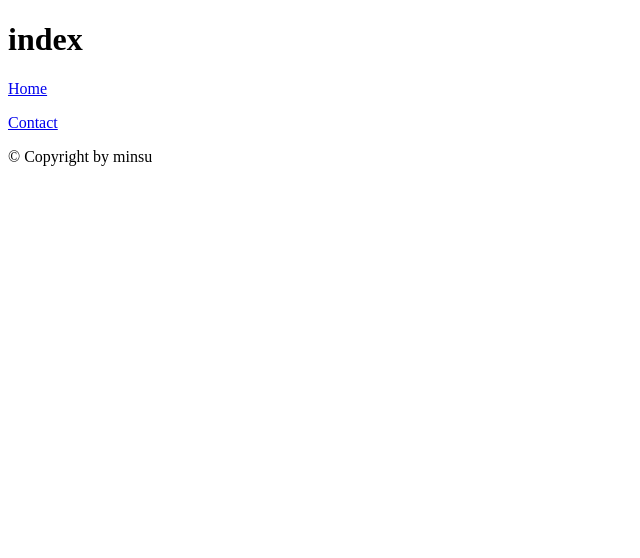
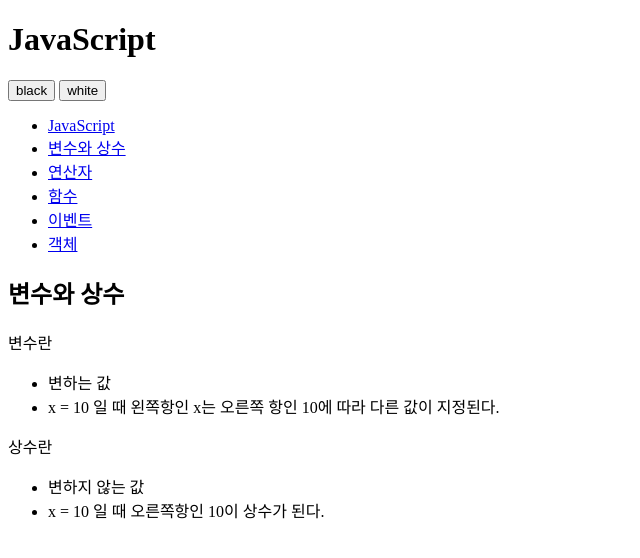
Before and after one commit to vwhite99/opentutorials-vwhite99, a plain HTML site: page index.html in a window 1280 px wide. Shown: the whole page, without its empty margins (0-640 px from the left). Drawn offline with Linux system fonts and the light colour scheme.

Commit message:
change index.html

```diff
--- a/index.html
+++ b/index.html
@@ -1,46 +1,53 @@
 <!DOCTYPE html>
-<html lang="en">
+<html>
     <head>
         <meta charset="utf-8" />
-
-		<!-- Always force latest IE rendering engine (even in intranet) & Chrome Frame
-		Remove this if you use the .htaccess -->
-		<meta http-equiv="X-UA-Compatible" content="IE=edge,chrome=1" />
-
-		<title>index</title>
-		<meta name="description" content="" />
-		<meta name="author" content="minsu" />
-
-		<meta name="viewport" content="width=device-width; initial-scale=1.0" />
-
-		<!-- Replace favicon.ico & apple-touch-icon.png in the root of your domain and delete these references -->
-		<link rel="shortcut icon" href="/favicon.ico" />
-		<link rel="apple-touch-icon" href="/apple-touch-icon.png" />
     </head>
 
-	<body>
+    <body id="body">
         <div>
             <header>
-				<h1>index</h1>
+                <h1>JavaScript</h1>
             </header>
+            <div id="toolbar">
+                <input type="button" value="black" />
+                <input type="button" value="white" />
+            </div>
             <nav>
+                <ul>
+                    <li><a href="http://opentutorials.org/course/49/16">JavaScript</a></li>
+                    <li><a href="http://opentutorials.org/course/49/17">변수와 상수</a></li>
+                    <li><a href="http://opentutorials.org/course/49/18">연산자</a></li>
+                    <li><a href="http://opentutorials.org/course/49/19">함수</a></li>
+                    <li><a href="http://opentutorials.org/course/49/20">이벤트</a></li>
+                    <li><a href="http://opentutorials.org/course/49/21">객체</a></li>
+                </ul>
+            </nav>
+            <article>
+                <h2>변수와 상수</h2>
+                <div>
+                    <p>변수란</p>
+                    <ul>
+                        <li>
+                            변하는 값
+                        </li>
+                        <li>
+                            x = 10 일 때 왼쪽항인 x는 오른쪽 항인 10에 따라 다른 값이 지정된다.
+                        </li>
+                    </ul>
                     <p>
-					<a href="/">Home</a>
+                        상수란
                     </p>
-				<p>
-					<a href="/contact">Contact</a>
-				</p>
-			</nav>
-
-			<div>
-
+                    <ul>
+                        <li>
+                            변하지 않는 값
+                        </li>
+                        <li>
+                            x = 10 일 때 오른쪽항인 10이 상수가 된다.
+                        </li>
+                    </ul>
                 </div>
-
-			<footer>
-				<p>
-					&copy; Copyright  by minsu
-				</p>
-			</footer>
+            </article>
         </div>
     </body>
 </html>
```
Lines whose indentation alone changed are shown as unchanged.
